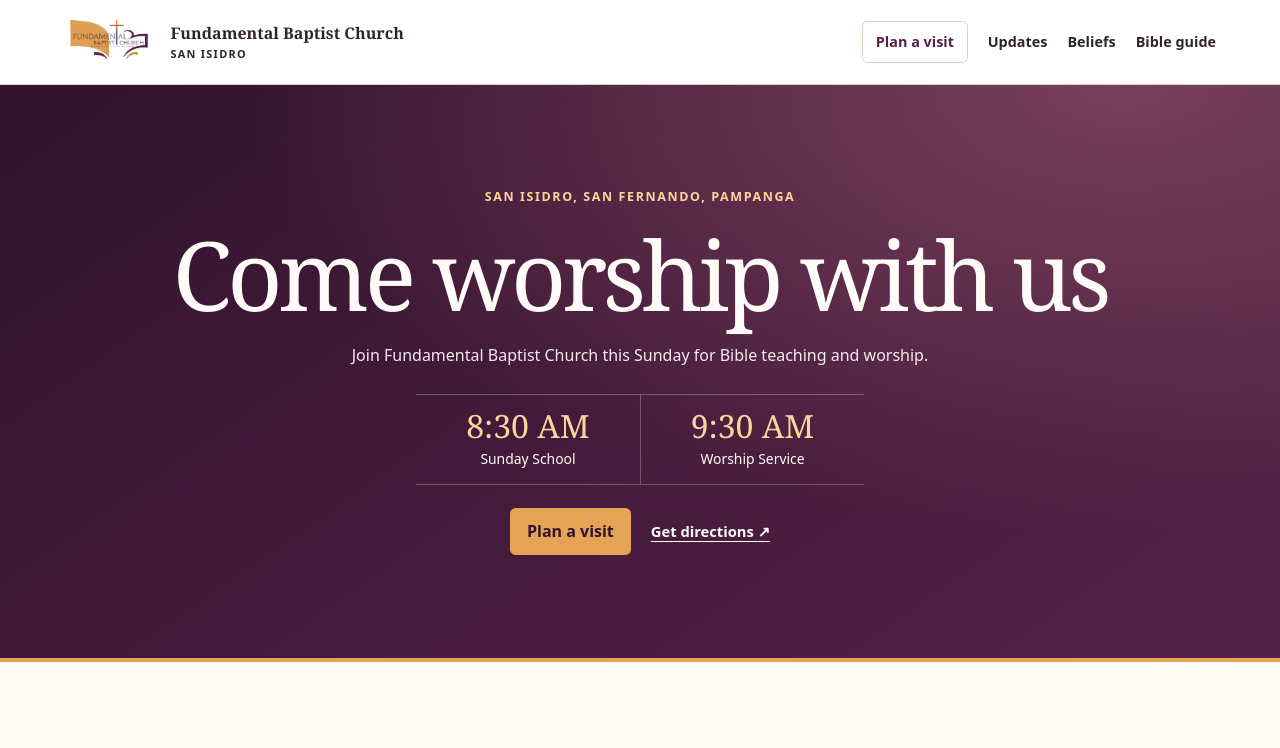
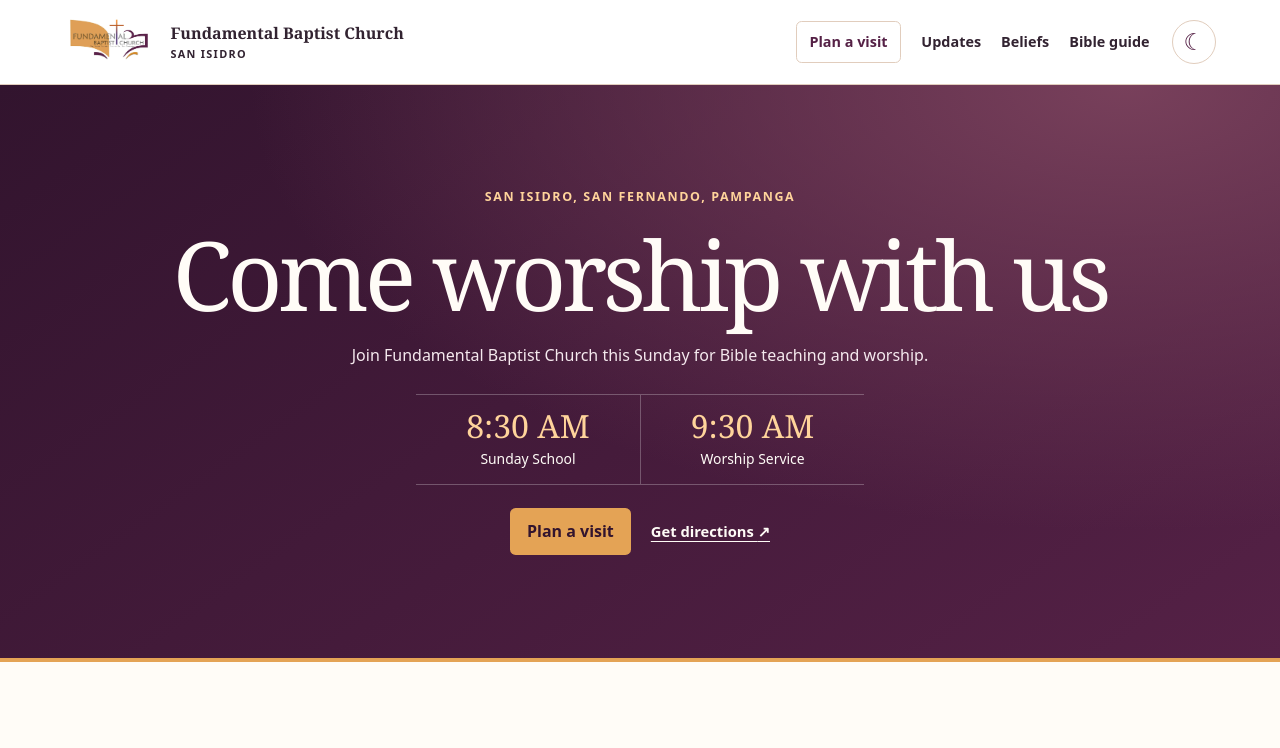
Before and after one commit to gbgabiola/fbcsi, a Next.js app: page / in a window 1280 px wide. Shown: the top 748 px of the page. Built offline with nearby package versions, Linux system fonts and the light colour scheme.

Commit message:
Add persistent light and dark themes

```diff
--- a/app/globals.css
+++ b/app/globals.css
@@ -5,6 +5,10 @@
   --paper: #fffcf7;
   --cream: #f8ede1;
   --plum: #552146;
+  --surface: #fff;
+  --accent: var(--plum);
+  --focus: #97600f;
+  --on-plum: #fffcf7;
   --deep-plum: #32142e;
   --gold: #e4a355;
   --pale-gold: #ffd49b;
@@ -13,21 +17,33 @@
   scroll-behavior: smooth;
 }
 
+:root[data-theme="dark"] {
+  color-scheme: dark;
+  --ink: #fff0f8;
+  --soft: #dac1d0;
+  --paper: #211620;
+  --cream: #332434;
+  --surface: #2d202b;
+  --line: #78576a;
+  --accent: var(--pale-gold);
+  --focus: var(--pale-gold);
+}
+
 * { box-sizing: border-box; }
 body { margin: 0; color: var(--ink); background: var(--paper); font: 1rem/1.65 system-ui, sans-serif; }
 a { color: inherit; text-underline-offset: .25em; }
 a:hover { text-decoration-thickness: 2px; }
-:focus-visible { outline: 3px solid #97600f; outline-offset: 4px; }
+:focus-visible { outline: 3px solid var(--focus); outline-offset: 4px; }
 .hero :focus-visible, .bible-intro :focus-visible, .footer-shell :focus-visible { outline-color: var(--pale-gold); }
 .wrap { width: min(100% - 2.5rem, 72rem); margin-inline: auto; }
 .skip { position: absolute; inset: .5rem auto auto 1rem; z-index: 5; padding: .6rem 1rem; background: var(--paper); transform: translateY(-160%); }
 .skip:focus { transform: none; }
 
-.site-header { background: #fff; border-bottom: 1px solid var(--line); }
+.site-header { background: var(--surface); border-bottom: 1px solid var(--line); }
 .header, .footer, .brand, .main-nav, .actions { display: flex; align-items: center; }
 .header, .footer { justify-content: space-between; gap: 1.4rem; padding-block: .9rem; }
 .brand { gap: .65rem; text-decoration: none; font-family: var(--serif); font-weight: 700; line-height: 1.18; }
-.brand img { display: block; object-fit: contain; }
+.brand img { display: block; object-fit: contain; border-radius: .2rem; background: #fff; }
 .brand small {
   display: block;
   margin-top: .25rem;
@@ -38,14 +54,33 @@ a:hover { text-decoration-thickness: 2px; }
 .main-nav { gap: .35rem 1.25rem; flex-wrap: wrap; font-size: .9rem; font-weight: 650; }
 .main-nav a { text-decoration: none; padding-block: .5rem; }
 .main-nav a:hover { text-decoration: underline; }
-.main-nav .nav-visit { padding-inline: .8rem; border: 1px solid var(--line); border-radius: .35rem; color: var(--plum); }
+.main-nav .nav-visit { padding-inline: .8rem; border: 1px solid var(--line); border-radius: .35rem; color: var(--accent); }
+
+.header .main-nav { margin-inline-start: auto; }
+.theme-switch {
+  display: grid;
+  place-items: center;
+  flex: 0 0 auto;
+  width: 2.75rem;
+  height: 2.75rem;
+  padding: 0;
+  border: 1px solid var(--line);
+  border-radius: 50%;
+  background: var(--surface);
+  color: var(--accent);
+  font: 1.45rem/1 system-ui, sans-serif;
+  cursor: pointer;
+}
+.theme-switch:hover { background: var(--cream); }
+.theme-icon-sun, [data-theme="dark"] .theme-icon-moon { display: none; }
+[data-theme="dark"] .theme-icon-sun { display: block; }
 
 h1, h2, h3 { margin: 0; font-family: var(--serif); font-weight: 400; line-height: 1.08; }
 h1 { font-size: clamp(2.65rem, 8vw, 6rem); letter-spacing: -.045em; }
 h2 { font-size: clamp(2.1rem, 5vw, 3.7rem); letter-spacing: -.035em; }
 h3 { font-size: 1.55rem; }
 .hero {
-  color: var(--paper);
+  color: var(--on-plum);
   text-align: center;
   background: radial-gradient(ellipse at 88% 0%, #78405b, transparent 55%),
     linear-gradient(145deg, var(--deep-plum), var(--plum));
@@ -120,12 +155,13 @@ h3 { font-size: 1.55rem; }
 .practices details:last-of-type { border-bottom: 1px solid var(--line); }
 .practices summary { cursor: pointer; padding: .85rem 0; font: 400 1.3rem/1.3 var(--serif); }
 .practices details p { margin: 0 0 1rem; }
-.footer-shell { color: var(--paper); background: var(--deep-plum); }
+.footer-shell { color: var(--on-plum); background: var(--deep-plum); }
 .footer { padding-block: 1.35rem; font-size: .9rem; }
-.footer .brand img { border-radius: .2rem; background: #fff; }
 
 @media (max-width: 760px) {
-  .header { align-items: flex-start; flex-direction: column; gap: .55rem; }
+  .header { display: grid; grid-template-columns: minmax(0, 1fr) auto; gap: .55rem .75rem; }
+  .header .main-nav { grid-column: 1 / -1; grid-row: 2; margin-inline-start: 0; }
+  .theme-switch { grid-column: 2; grid-row: 1; }
   .main-nav { gap: .25rem .85rem; }
   .visit-grid, .practice-grid, .beliefs { grid-template-columns: 1fr; }
   .footer { flex-wrap: wrap; }
@@ -144,7 +180,7 @@ h3 { font-size: 1.55rem; }
 .admin-panel h1 { font-size: clamp(2rem, 5vw, 3.65rem); }
 .admin-form { display: grid; gap: .6rem; margin-top: 1.5rem; }
 .admin-form label { font-weight: 650; }
-.admin-form input { min-width: 0; background: #fff; color: var(--ink); padding: .65rem; border: 1px solid var(--soft); border-radius: 4px; font: inherit; }
+.admin-form input { min-width: 0; background: var(--surface); color: var(--ink); padding: .65rem; border: 1px solid var(--soft); border-radius: 4px; font: inherit; }
 .admin-form p, .admin-form .actions { margin: 0; }
 .admin-form input + label { margin-top: .45rem; }
 button.button, .secondary-button { border: 1px solid transparent; cursor: pointer; font: inherit; font-weight: 700; }
@@ -157,7 +193,7 @@ button:disabled { opacity: .65; cursor: wait; }
 .bible-intro {
   padding: clamp(1.5rem, 5vw, 3.5rem);
   border-radius: 5px;
-  color: var(--paper);
+  color: var(--on-plum);
   background: var(--plum);
 }
 .bible-intro p { max-width: 44rem; margin: 1rem 0; }
--- a/app/layout.tsx
+++ b/app/layout.tsx
@@ -3,6 +3,8 @@ import Image from "next/image";
 import Link from "next/link";
 import type { ReactNode } from "react";
 import { church } from "../lib/church";
+import { themeScript } from "./theme";
+import { ThemeSwitch } from "./theme-switch";
 import "./globals.css";
 
 export const metadata: Metadata = {
@@ -25,7 +27,10 @@ function Brand() {
 
 export default function RootLayout({ children }: { children: ReactNode }) {
   return (
-    <html lang="en">
+    <html lang="en" suppressHydrationWarning>
+      <head>
+        <script dangerouslySetInnerHTML={{ __html: themeScript }} />
+      </head>
       <body>
         <a className="skip" href="#main">Skip to content</a>
         <header className="site-header">
@@ -37,6 +42,7 @@ export default function RootLayout({ children }: { children: ReactNode }) {
               <Link href="/#beliefs">Beliefs</Link>
               <Link href="/#bible">Bible guide</Link>
             </nav>
+            <ThemeSwitch />
           </div>
         </header>
         {children}
--- /dev/null
+++ b/app/theme-switch.tsx
@@ -0,0 +1,43 @@
+"use client";
+
+import { useEffect, useState } from "react";
+
+import { themeKey } from "./theme";
+
+export function ThemeSwitch() {
+  const [dark, setDark] = useState(false);
+
+  useEffect(() => {
+    const preference = matchMedia("(prefers-color-scheme: dark)");
+    const root = document.documentElement;
+
+    function syncPreference() {
+      let saved;
+      try { saved = localStorage.getItem(themeKey); } catch {}
+      if (saved !== "light" && saved !== "dark" && root.dataset.themeOverride === undefined) {
+        root.dataset.theme = preference.matches ? "dark" : "light";
+      }
+      setDark(root.dataset.theme === "dark");
+    }
+
+    syncPreference();
+    preference.addEventListener("change", syncPreference);
+    return () => preference.removeEventListener("change", syncPreference);
+  }, []);
+
+  function toggleTheme() {
+    const root = document.documentElement;
+    const next = root.dataset.theme === "dark" ? "light" : "dark";
+    root.dataset.theme = next;
+    root.dataset.themeOverride = "";
+    setDark(next === "dark");
+    try { localStorage.setItem(themeKey, next); } catch {}
+  }
+
+  return (
+    <button type="button" className="theme-switch" aria-label="Dark mode" aria-pressed={dark} onClick={toggleTheme}>
+      <span className="theme-icon-moon" aria-hidden="true">☾</span>
+      <span className="theme-icon-sun" aria-hidden="true">☀︎</span>
+    </button>
+  );
+}
--- /dev/null
+++ b/app/theme.ts
@@ -0,0 +1,11 @@
+export const themeKey = "fbcsi-theme";
+
+export const themeScript = `
+(() => {
+  let saved;
+  try { saved = localStorage.getItem("${themeKey}"); } catch {}
+  document.documentElement.dataset.theme = saved === "light" || saved === "dark"
+    ? saved
+    : matchMedia("(prefers-color-scheme: dark)").matches ? "dark" : "light";
+})();
+`;
```
